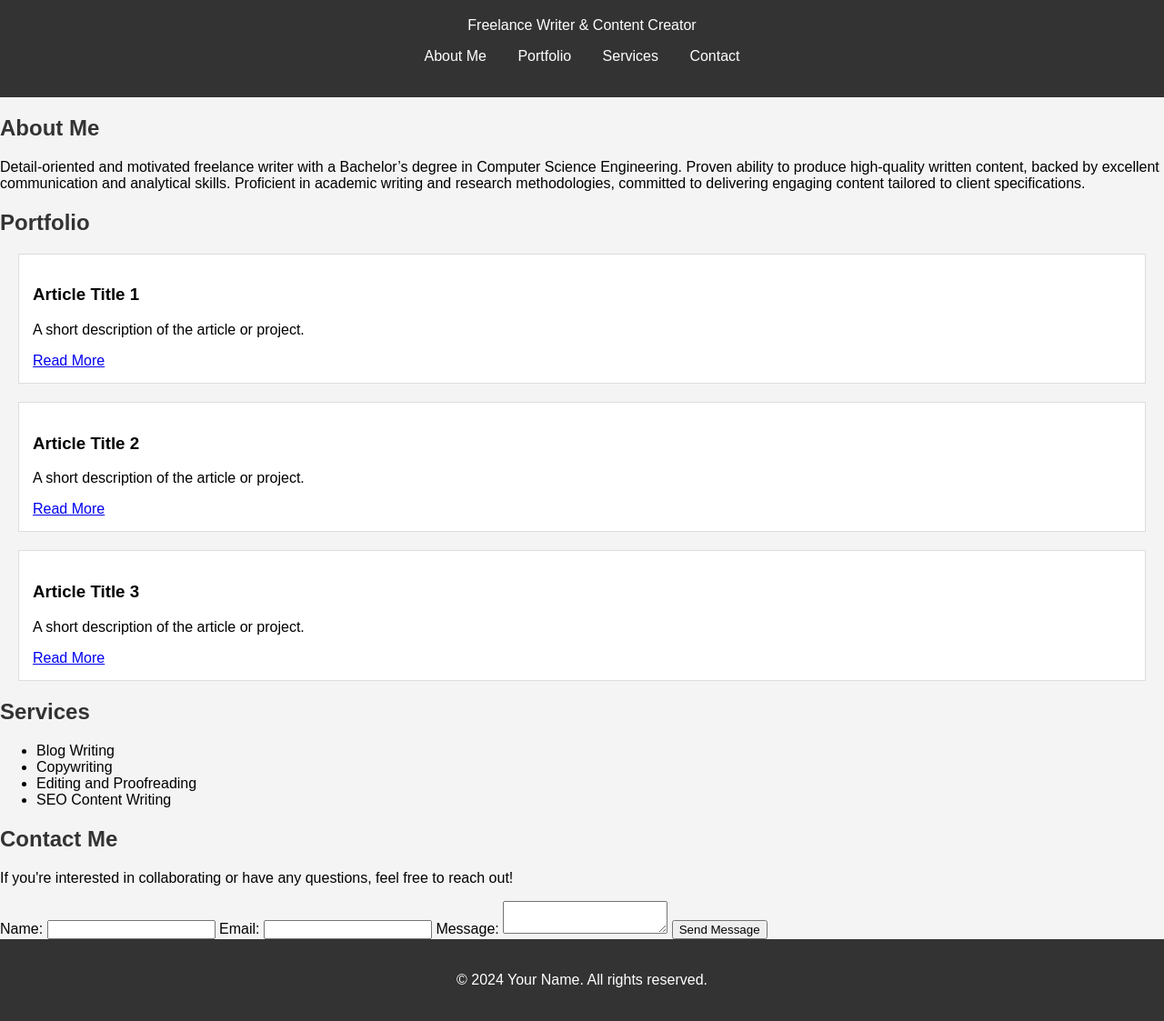
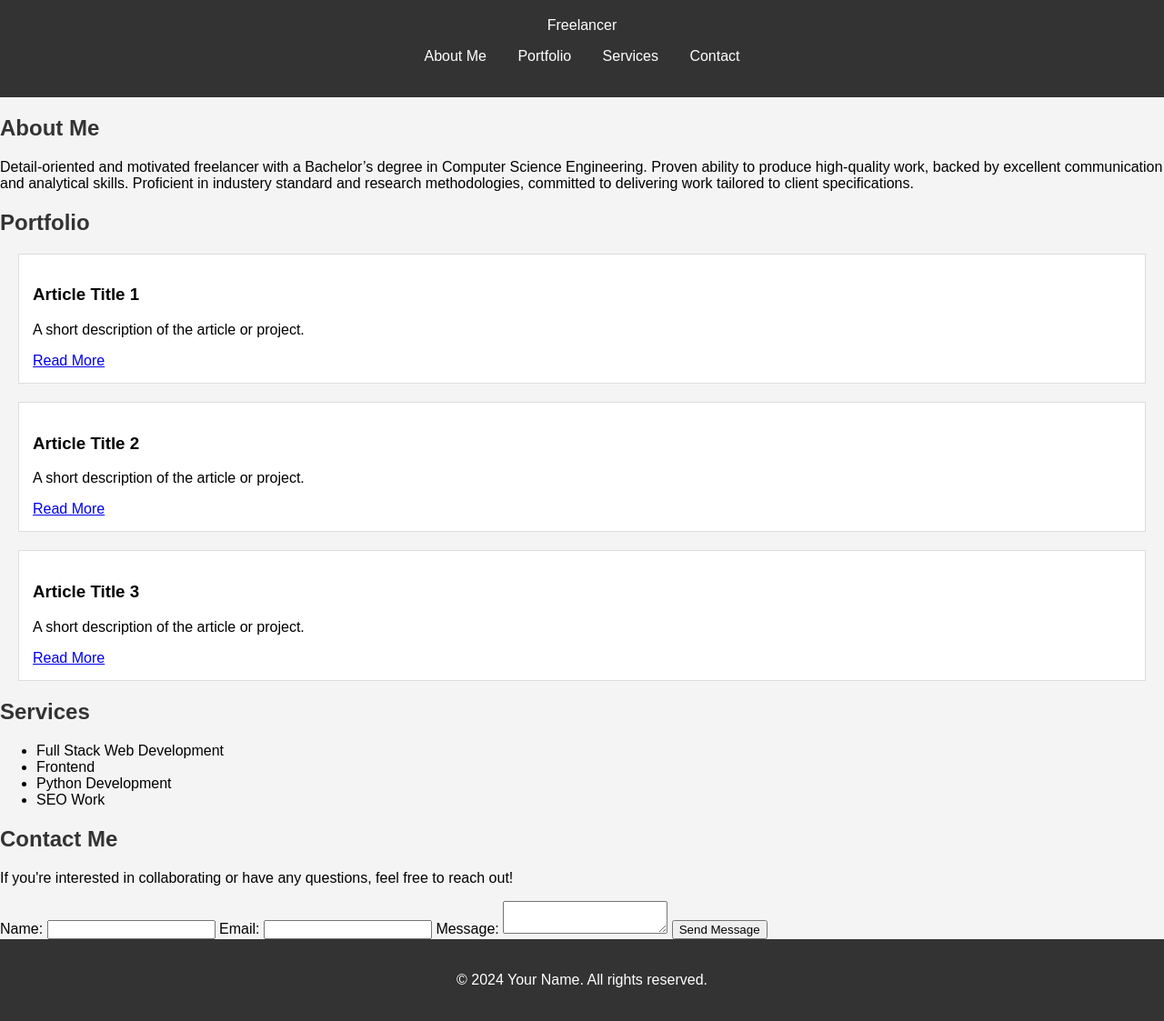
Before and after one commit to TUSHAR-coder-eng/Freelancing, a plain HTML site: page index.html in a window 1280 px wide. Shown: the part 81-1204 px from the top of the page at 91% size. Drawn offline with Linux system fonts and the light colour scheme.

Commit message:
Update index.html

```diff
--- a/index.html
+++ b/index.html
@@ -3,13 +3,13 @@
 <head>
     <meta charset="UTF-8">
     <meta name="viewport" content="width=device-width, initial-scale=1.0">
-    <title>Tushar Giri - Freelance Writer</title>
+    <title>Tushar Giri</title>
     <link rel="stylesheet" href="styles.css">
 </head>
 <body>
     <header>
         <h1>Tushar Giri</h1>
-        <p>Freelance Writer & Content Creator</p>
+        <p>Freelancer</p>
         <nav>
             <ul>
                 <li><a href="#about">About Me</a></li>
@@ -23,7 +23,7 @@
     <main>
         <section id="about">
             <h2>About Me</h2>
-            <p>Detail-oriented and motivated freelance writer with a Bachelor’s degree in Computer Science Engineering. Proven ability to produce high-quality written content, backed by excellent communication and analytical skills. Proficient in academic writing and research methodologies, committed to delivering engaging content tailored to client specifications.</p>
+            <p>Detail-oriented and motivated freelancer with a Bachelor’s degree in Computer Science Engineering. Proven ability to produce high-quality work, backed by excellent communication and analytical skills. Proficient in industery standard and research methodologies, committed to delivering work tailored to client specifications.</p>
         </section>
 
         <section id="portfolio">
@@ -49,10 +49,10 @@
         <section id="services">
             <h2>Services</h2>
             <ul>
-                <li>Blog Writing</li>
-                <li>Copywriting</li>
-                <li>Editing and Proofreading</li>
-                <li>SEO Content Writing</li>
+                <li>Full Stack Web Development</li>
+                <li>Frontend</li>
+                <li>Python Development</li>
+                <li>SEO Work</li>
                 <!-- Add more services as needed -->
             </ul>
         </section>
```
